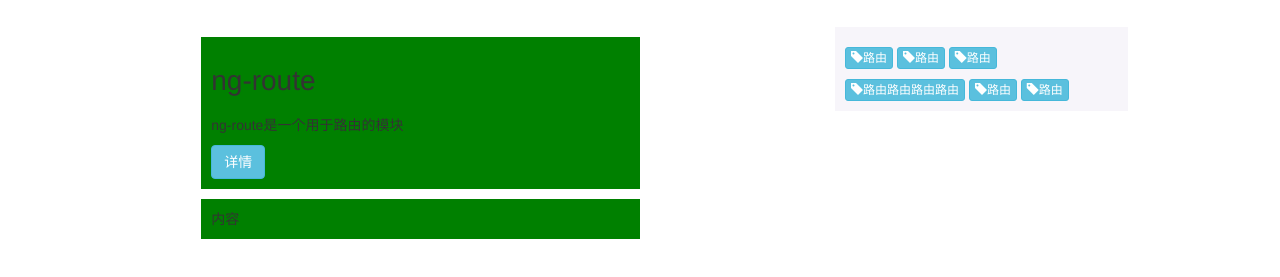
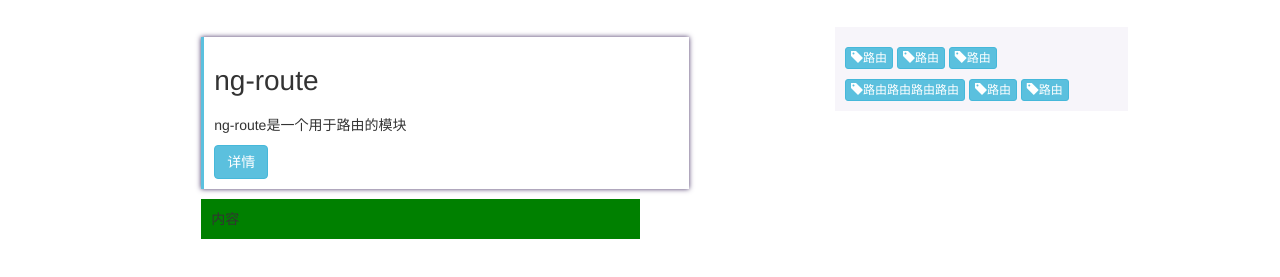
Before and after one commit to jabez128/ng-module, a plain HTML site: page index.html in a window 1280 px wide. Shown: the part 53-330 px from the top of the page. Drawn offline with nearby package versions, Linux system fonts and the light colour scheme.

Commit message:
修改了模块的样式
修改了模块的样式

```diff
--- a/index.html
+++ b/index.html
@@ -40,6 +40,10 @@
         .sidebar{
           background: #F7F5FA;
         }
+        .module{
+          border-left: 3px solid #5BC0DE;
+          box-shadow: 0px 0px 5px #463265;
+        }
     </style>
 </head>
   <body ng-app='myapp'>
--- a/view/main.html
+++ b/view/main.html
@@ -20,12 +20,15 @@
 <div class="row">
 <div class="col-md-6 col-md-offset-1">
 <div class='row'>
-<div class='green col-md-9 col-md-offset-1 block'>
+
+<div class='module col-md-10 col-md-offset-1 block'>
   <h1>ng-route</h1>
   <p>ng-route是一个用于路由的模块</p>
   <button class='btn btn-info right'>详情</button>
 </div>
+
 <div class='green col-md-9 col-md-offset-1 block'>内容</div>
+
 </div>
 </div>
 
```
